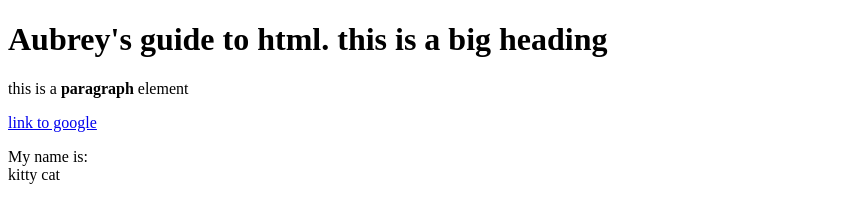
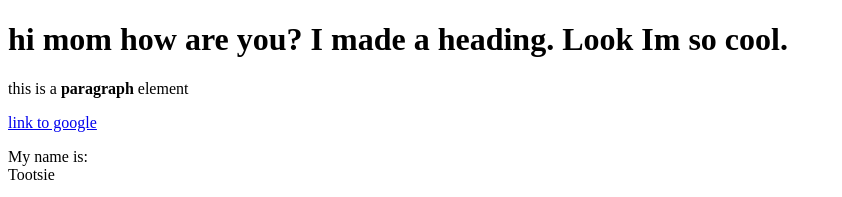
Before and after one commit to amrich8/Plannar, a plain HTML site: page test.html in a window 1280 px wide. Shown: the top 197 px of the page, without its empty margins (0-842 px from the left). Drawn offline with Linux system fonts and the light colour scheme.

Commit message:
Update test.html

```diff
--- a/test.html
+++ b/test.html
@@ -4,11 +4,11 @@
 	<title>Test Page</title>
 </head>
 <body>
-	<h1> Aubrey's guide to html. this is a big heading</h1>
+	<h1> hi mom how are you? I made a heading. Look Im so cool.</h1>
 	<p>this is a <b>paragraph</b> element</p>
 	<a href="https://google.com" target="_blank" title="going to google">link to google</a>
 	<p>My name is:<br>
-	kitty cat</p>
+	Tootsie</p>
 	<img src="https://www.vets4pets.com/siteassets/species/cat/kitten/cat-and-kitten-snuggling.jpg?width=1040">
 <body>
 <html>
```
